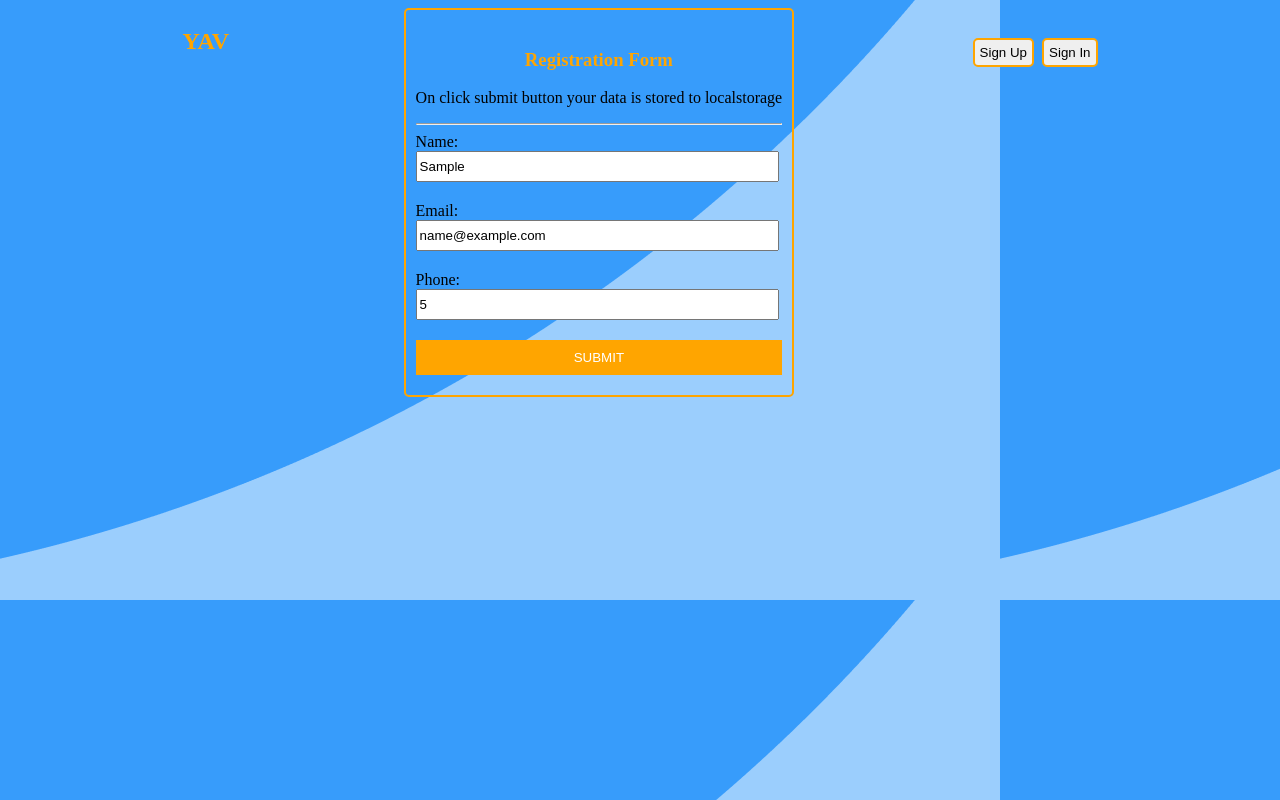
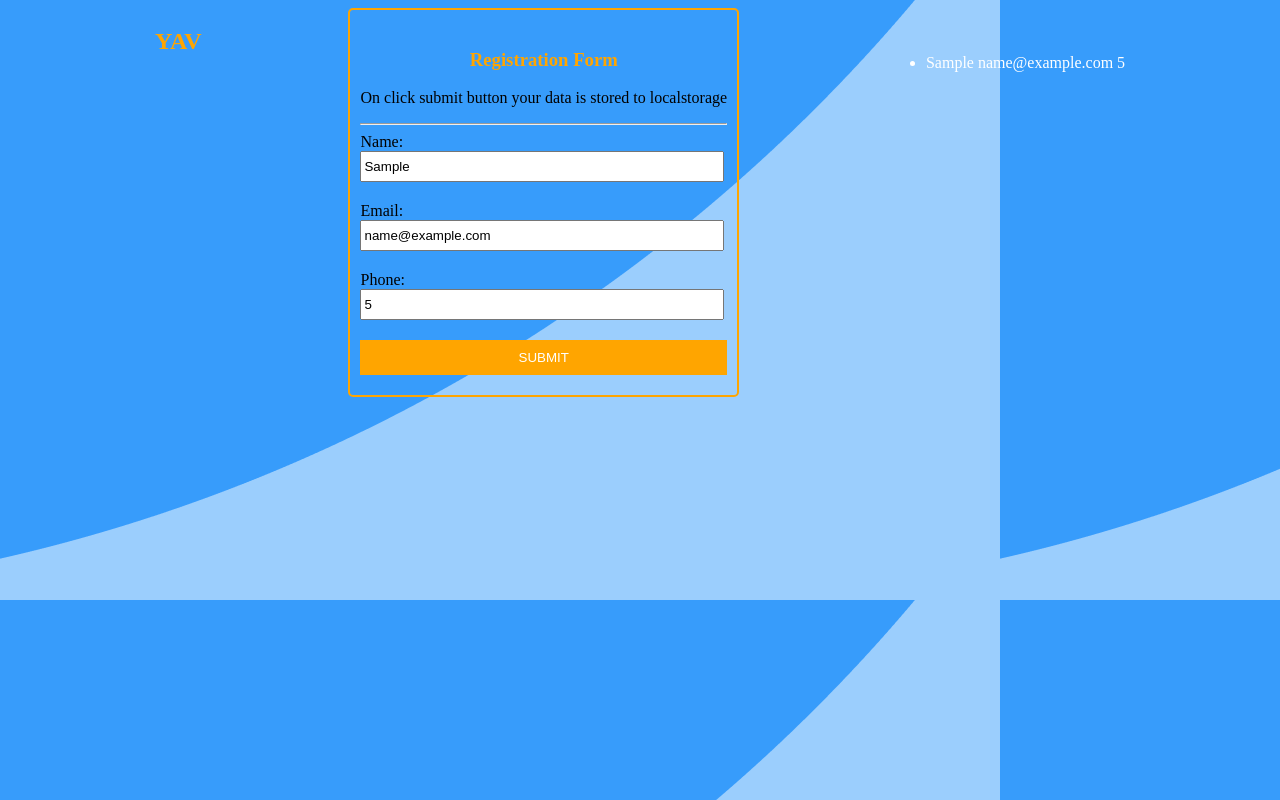
Before and after one commit to Arpit6280/gitdemo, a plain HTML site: page registration.html in a window 1280 px wide. Both pictures are taken after typing "Sample", "name@example.com", "5" into the empty fields and a click on the button "SUBMIT". Drawn offline with Linux system fonts and the light colour scheme.

```diff
--- a/registration.html
+++ b/registration.html
@@ -78,10 +78,12 @@
           <br />
           <button class="fbtn">SUBMIT</button>
         </form>
+
       </div>
       <div class="right">
-        <button class="btns">Sign Up</button>
-        <button class="btns">Sign In</button>
+        <ul id="ul">
+
+        </ul>
       </div>
     </div>
     <script src="registration.js"></script>
--- a/registration.js
+++ b/registration.js
@@ -12,8 +12,13 @@
 // storing user data on localstorage in the form of objects
 let btn=document.querySelector('.fbtn');
 let form=document.querySelector('#form');
+let ul=document.querySelector('#ul')
 btn.addEventListener('click',()=>{
     var datas = document.querySelectorAll(".inputs")
+    let li=document.createElement('li');
+    li.innerText=`${datas[0].value}  ${datas[1].value} ${datas[2].value}`
+    ul.appendChild(li);
+    li.style.color='white';
     let users={
         name:datas[0].value,
         email:datas[1].value,
@@ -21,7 +26,7 @@
 
     }
    let modifyUsers=JSON.stringify(users);
-    localStorage.setItem('users',modifyUsers);
+    localStorage.setItem(datas[1].value,modifyUsers);
 })
 form.addEventListener('submit',(e)=>{
     e.preventDefault();
```
